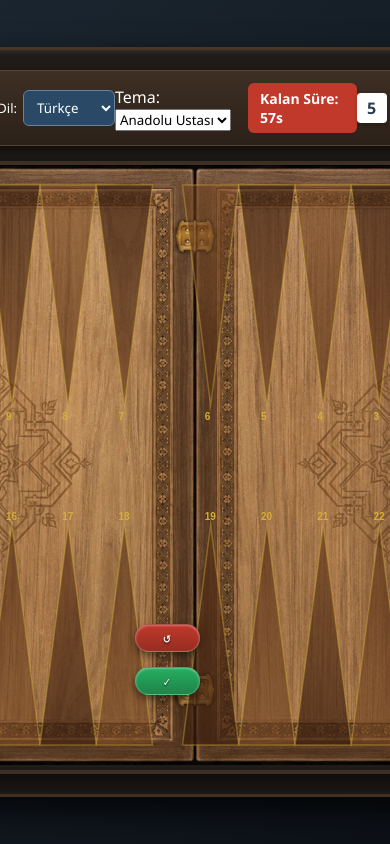
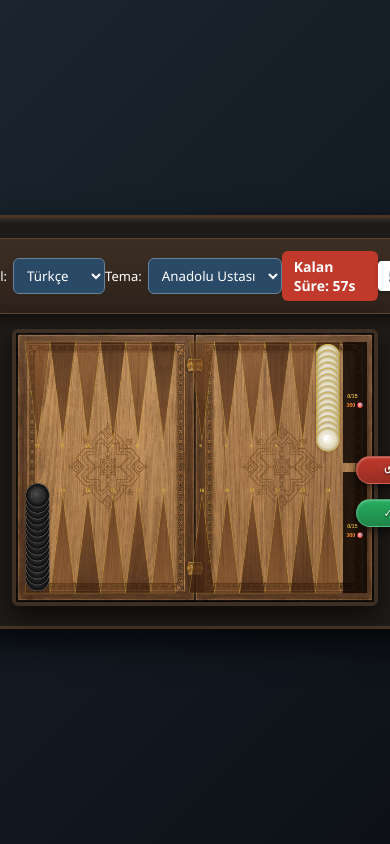
Before and after one commit to MetinGames/Long-Narde, a plain HTML site: page index.html in a window 390 px wide. Shown: the top 844 px of the page. Drawn offline with Linux system fonts and the light colour scheme.

Commit message:
Style theme selector and responsive canvas

```diff
--- a/style.css
+++ b/style.css
@@ -311,7 +311,8 @@
 
 
 /* Dil seçimi bot seviyesiyle aynı görsel dili kullanır. */
-#language-container {
+#language-container,
+#theme-container {
     display: flex;
     align-items: center;
     gap: 6px;
@@ -319,11 +320,13 @@
 }
 
 #language-container label,
+#theme-container label,
 #difficulty-container label {
     font-size: 13px;
 }
 
-#language-select {
+#language-select,
+#theme-select {
     background: #294966;
     color: #ffffff;
     border: 1px solid #66829c;
@@ -331,3 +334,15 @@
     padding: 7px 9px;
     cursor: pointer;
 }
+
+
+/* Canvas iç çözünürlüğü yüksek DPI için büyür; ekrandaki ölçüsü sabit kalır. */
+#game-canvas {
+    display: block;
+    width: min(800px, calc(100vw - 32px));
+    height: auto;
+}
+
+#board-wrapper {
+    max-width: 100%;
+}
```
